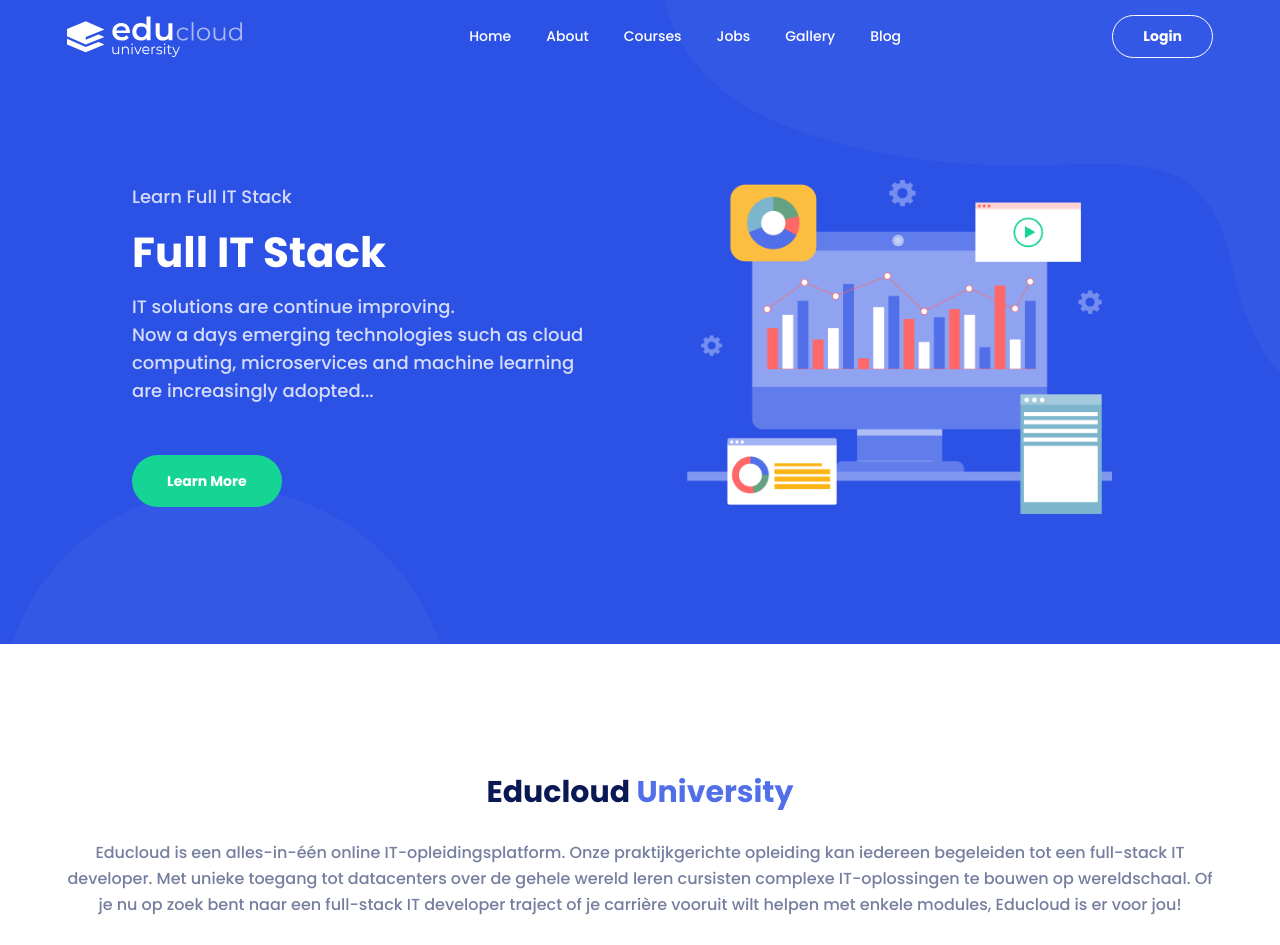
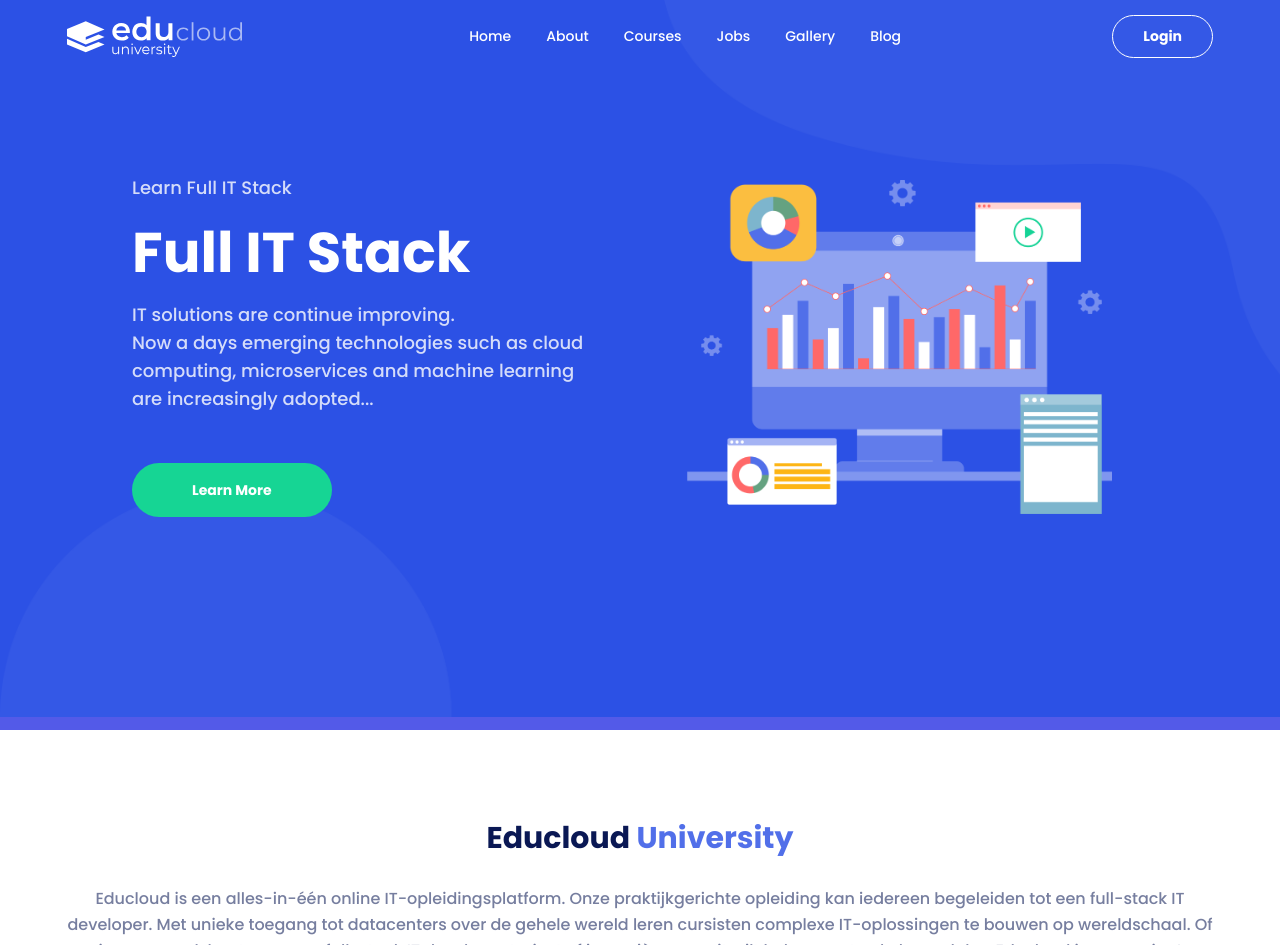
Before and after one commit to RanaUmarShakoor/blue-site-dev2, a Flask app: page /full-it-stack in a window 1280 px wide. Shown: the top 945 px of the page. Run offline with Flask 2, Linux system fonts and the light colour scheme; some libraries are stand-ins or nearby versions.

Commit message:
Full IT Stack page updated
Decreased space between Banner and EduCloud University section

```diff
--- a/static/css/responsive-seperate.css
+++ b/static/css/responsive-seperate.css
@@ -15,14 +15,7 @@
     .navbar-light .navbar-nav li{margin-right: 35px;}
     .navbar-light .navbar-nav .nav-link{font-size: 14px;}
 
-    .banner-wrapper{height: auto;min-height: auto;padding: 100px 0 0;}
-    .banner-data h1{font-size: 42px;margin: 0 0 25px;}
-    .banner-data h1 br{display: none;}
-    .banner-data .btn-group .btn-main{padding: 12px 35px;font-size: 14px;margin-right: 15px;}
-    .banner-data .btn-group h6{font-size: 14px;}
-    img.bannerimgshp{right:-15px;width: 150px;}
-
-    .edu-mission-wrp{padding: 80px 0 60px;}
+    .edu-mission-wrp{padding: 90px 0 60px;}
     .edu-mission-wrp h2{font-size: 30px;}
     .edu-mission-wrp h6{font-size: 16px;line-height: 26px;margin: 0 0 30px;}
     .mission-data h3{font-size: 28px;margin: 0 0 20px;}
@@ -72,7 +65,7 @@
     /* **** Full IT Stack Page **** */
     .full-it-stack-banner{padding: 150px 50px 100px 120px;}
     .full-it-stack-banner-img img.main-img{width: 80%; padding: 30px 0;}
-    .full-it-stack.edu-mission-wrp{padding-bottom: 40px;}
+    .full-it-stack.edu-mission-wrp{padding: 90px 0 60px;}
     .full-stack-wrp{padding: 100px 0;}
     .full-stack-wrp h2{font-size: 32px;}
     .full-stack-block h3{font-size: 24px;padding: 30px;}
@@ -177,7 +170,6 @@
     .full-it-stack-banner .banner-data h6{margin: 0 0 25px;}
     .full-it-stack-banner .banner-data h1{margin: 0 0 15px;}
     .full-it-stack-banner .banner-data h5{margin: 0 0 60px;}
-    .full-it-stack.edu-mission-wrp{padding-bottom: 30px;}
     .full-stack-wrp{padding: 100px 0;}
     .full-stack-wrp h2{font-size: 32px;}
     .full-stack-block h3{font-size: 24px;padding: 30px;}
@@ -273,7 +265,6 @@
 
     /* **** Full IT Stack Page **** */
     .full-it-stack-banner{padding: 100px 0 35px}
-    .full-it-stack.edu-mission-wrp{padding-bottom: 20px;}
     .full-it-stack-banner .banner-data h5{margin: 0 0 20px;}
     .full-stack-wrp{padding: 100px 0;}
     .full-stack-wrp h2{font-size: 32px;}
@@ -348,7 +339,7 @@
     .banner-data .btn-group h6{font-size: 14px;}
     img.bannerimgshp{right:-15px;width: 150px;}
 
-    .edu-mission-wrp{padding: 80px 0 60px;}
+    .edu-mission-wrp{padding: 60px 0 60px;}
     .edu-mission-wrp h2{font-size: 30px;}
     .edu-mission-wrp h6{font-size: 16px;line-height: 26px;margin: 0 0 30px;}
     .mission-data h3{font-size: 28px;margin: 0 0 20px;}
@@ -967,7 +958,7 @@
     .banner-data .btn-group .btn-main{width: 100%;margin: 0 0 25px;text-align: center;display: block;}
     .banner-data .btn-group h6{font-size: 16px;margin: 0 0 40px}
 
-    .edu-mission-wrp{padding: 67px 0;}
+    .edu-mission-wrp{padding: 50px 0;}
     .edu-mission-wrp h2{font-size: 27px;margin: 0 0 20px;}
     .edu-mission-wrp h6{font-size: 14px;line-height: 22px;margin: 0 0 30px;}
     .video-section video{border-radius: 24px;}
@@ -1445,7 +1436,7 @@
     .banner-data .btn-group .btn-main{width: 100%;margin: 0 0 25px;text-align: center;display: block;}
     .banner-data .btn-group h6{font-size: 16px;margin: 0 0 40px}
 
-    .edu-mission-wrp{padding: 67px 0;}
+    .edu-mission-wrp{padding: 40px 0;}
     .edu-mission-wrp h2{font-size: 27px;margin: 0 0 20px;}
     .edu-mission-wrp h6{font-size: 14px;line-height: 22px;margin: 0 0 30px;}
     .video-section video{border-radius: 24px;}
--- a/static/css/style-seperate.css
+++ b/static/css/style-seperate.css
@@ -473,7 +473,7 @@ img.bannerimgshp{
 
 .edu-mission-wrp{
     padding: 130px 0 100px;
-    margin: 50px 0 5px;
+    margin: 0px 0 5px;
 }
 .edu-mission-wrp h2{
     font-size: 48px;
```
